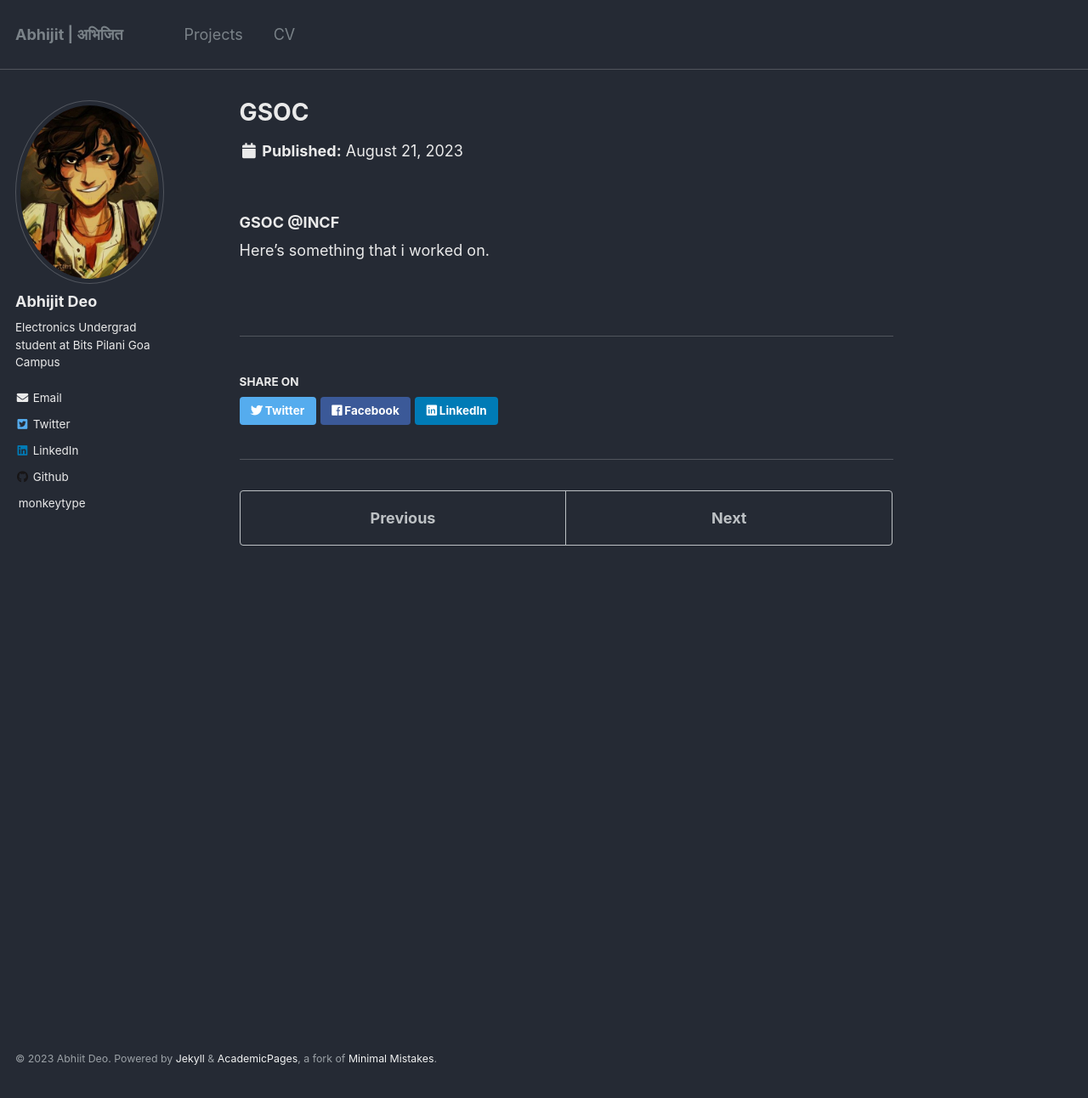
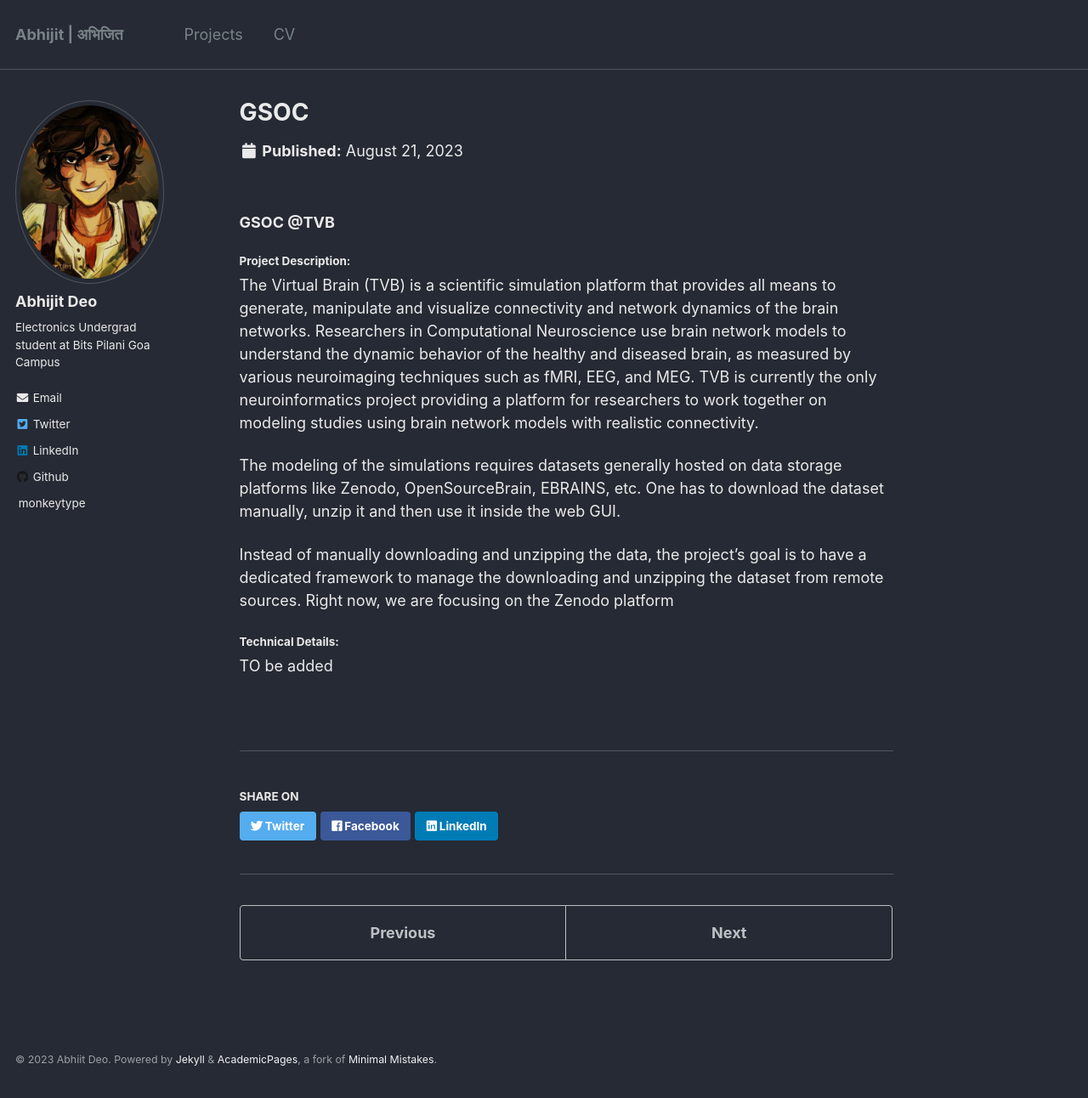
Before and after one commit to abhi-glitchhg/abhi-glitchhg.github.io, a Jekyll site: the page built from _projects/gsoc.md, in a window 1280 px wide and 1292 px high. Shown: the whole window at 85% size. Built offline with Jekyll 4.4.1, drawn with Linux system fonts in a browser that asks for light colours.

Commit message:
Update gsoc.md

```diff
--- a/_projects/gsoc.md
+++ b/_projects/gsoc.md
@@ -9,6 +9,30 @@ date: 2023-08-21
 
 
 
-### GSOC @INCF
+### GSOC @TVB
 
-Here's something that i worked on.
+##### Project Description:
+
+The Virtual Brain (TVB) is a scientific simulation platform that provides all
+means to generate, manipulate and visualize connectivity and network dynamics
+of the brain networks. Researchers in Computational Neuroscience use brain
+network models to understand the dynamic behavior of the healthy and diseased
+brain, as measured by various neuroimaging techniques such as fMRI, EEG, and
+MEG. TVB is currently the only neuroinformatics project providing a platform for
+researchers to work together on modeling studies using brain network models
+with realistic connectivity.
+
+The modeling of the simulations requires datasets generally hosted on
+data storage platforms like Zenodo, OpenSourceBrain, EBRAINS, etc. One has
+to download the dataset manually, unzip it and then use it inside the web GUI.
+
+
+Instead of manually downloading and unzipping the data, the project's goal
+is to have a dedicated framework to manage the downloading and unzipping the
+dataset from remote sources. Right now, we are focusing on the Zenodo
+platform
+
+
+
+##### Technical Details:
+TO be added
```
